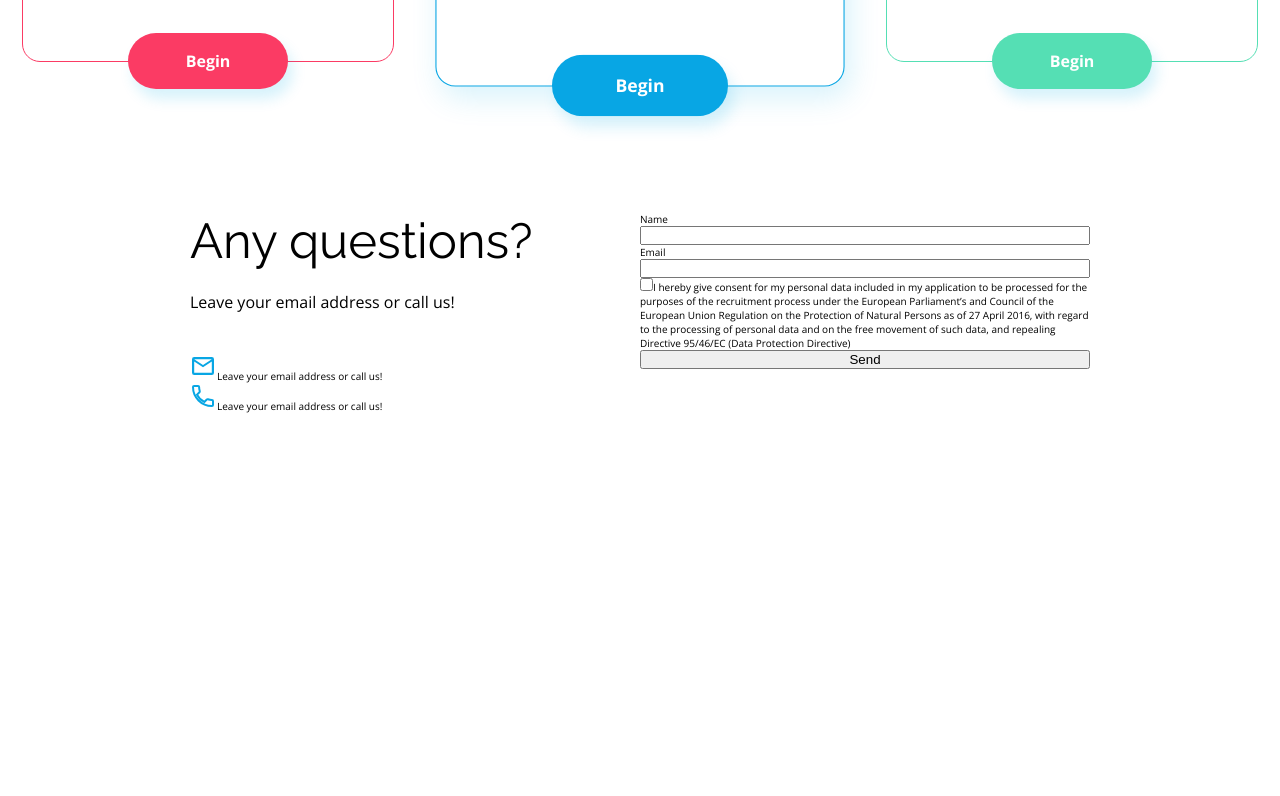
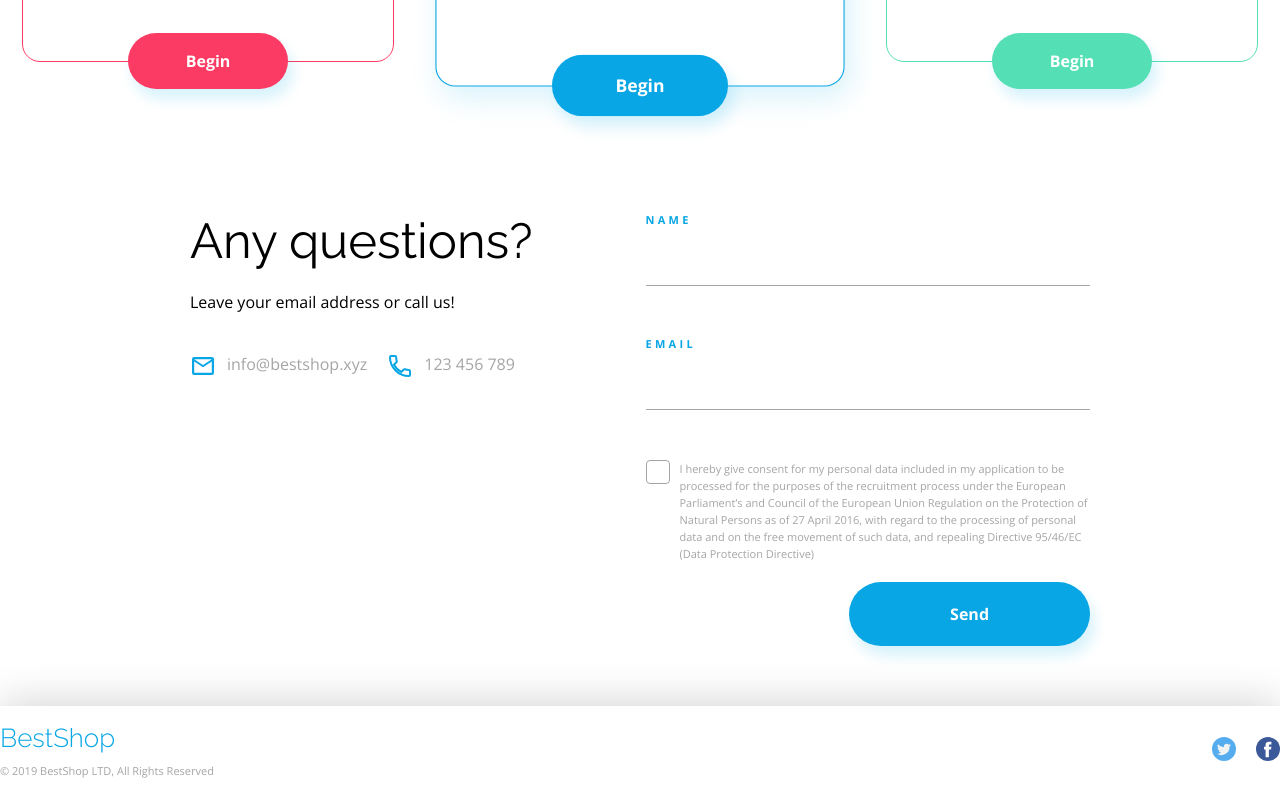
Before and after one commit to barteek-poz/BestShop_CL, a plain HTML site: page index.html in a window 1280 px wide. Shown: the part 3333-4129 px from the top of the page. Before the commit the page ends 3746 px from the top, so only its background shows below. Drawn offline with nearby package versions, Linux system fonts and the light colour scheme.

Commit message:
finished deskop version

```diff
--- a/index.html
+++ b/index.html
@@ -17,16 +17,16 @@
       <header class="header">
         <nav class="header-nav">
           <div class="nav-content container">
-            <a href="#" class="nav-logo">BestShop</a>
+            <a href="#" class="nav-logo logo">BestShop</a>
             <ul class="nav-menu">
               <li>
-                <a class="nav-menu-link" href="#about">Why us</a>
+                <a class="nav-menu-link" href="#stats">Why us</a>
               </li>
               <li>
                 <a class="nav-menu-link" href="#benefits">Benefits</a>
               </li>
               <li>
-                <a class="nav-menu-link" href="#prices">Prices</a>
+                <a class="nav-menu-link" href="#pricing">Prices</a>
               </li>
               <li>
                 <a class="nav-menu-link" href="#contact">Contact</a>
@@ -47,7 +47,7 @@
         <img class="hero-img" src="./assets/Background.png" alt="opening-img" />
       </section>
       <!-- STATISTICS -->
-      <section class="stats container">
+      <section class="stats container" id="stats">
         <h2 class="stats-header">The most popular sales platform in country</h2>
         <div class="stats-columns">
           <div class="stats-info">
@@ -68,7 +68,7 @@
         </div>
       </section>
       <!-- BENEFITS -->
-      <section class="benefits">
+      <section class="benefits" id="benefits">
         <div class="benefits-content container">
           <div class="benefit benefit--1">
             <div class="benefit-text">
@@ -113,7 +113,7 @@
         </div>
       </section>
       <!-- PRICING -->
-      <section class="pricing">
+      <section class="pricing" id="pricing">
         <h2 class="pricing-header">Pricing</h2>
         <div class="pricing-columns container">
           <div class="price-box price-box--1">
@@ -199,19 +199,22 @@
         </div>
       </section>
       <!-- CONTACT -->
-      <section class="contact container">
+      <section class="contact container" id="contact">
         <div class="contact-box">
           <div class="contact-info">
             <h2 class="contact-header">Any questions?</h2>
-            <p class="contact-paragraph">Leave your email address or call us!</p>
+            <p class="contact-paragraph">
+              Leave your email address or call us!
+            </p>
             <div class="contact-info-icons">
               <p>
-                <img src="./assets/Mail Icon.svg" alt="mail-icon" />Leave your
-                email address or call us!
+                <img
+                  src="./assets/Mail Icon.svg"
+                  alt="mail-icon" />info@bestshop.xyz
               </p>
               <p>
-                <img src="./assets/Phone Icon.svg" alt="phone-icon" />Leave your
-                email address or call us!
+                <img src="./assets/Phone Icon.svg" alt="phone-icon" />123 456
+                789
               </p>
             </div>
           </div>
@@ -220,19 +223,44 @@
             <input class="contact-input" type="text" name="name" />
             <label class="contact-label" for="email">Email</label>
             <input class="contact-input" type="email" name="email" />
-            <label for="legal-info">
-              <input type="checkbox" name="legal-info" />I hereby give consent
-              for my personal data included in my application to be processed
-              for the purposes of the recruitment process under the European
-              Parliament’s and Council of the European Union Regulation on the
-              Protection of Natural Persons as of 27 April 2016, with regard to
-              the processing of personal data and on the free movement of such
-              data, and repealing Directive 95/46/EC (Data Protection Directive)
+            <label for="legal-info" class="contact-legal">
+              <input
+                type="checkbox"
+                name="legal-info"
+                class="contact-checkbox" />
+              <p>
+                I hereby give consent for my personal data included in my
+                application to be processed for the purposes of the recruitment
+                process under the European Parliament’s and Council of the
+                European Union Regulation on the Protection of Natural Persons
+                as of 27 April 2016, with regard to the processing of personal
+                data and on the free movement of such data, and repealing
+                Directive 95/46/EC (Data Protection Directive)
+              </p>
             </label>
-            <button>Send</button>
+            <button class="btn form-btn">Send</button>
           </form>
         </div>
       </section>
+      <!-- FOOTER -->
+      <footer class="footer">
+        <div class="footer-content container">
+          <div class="footer-logo-box">
+            <a href="#" class="footer-logo logo">BestShop</a>
+            <p class="footer-logo-text">
+              © 2019 BestShop LTD, All Rights Reserved
+            </p>
+          </div>
+          <div class="media-icons">
+            <a href="#"
+              ><img src="./assets/Twitter.svg" alt="twitter-icon"
+            /></a>
+            <a href="#"
+              ><img src="./assets/Facebook.svg" alt="facebook-icon"
+            /></a>
+          </div>
+        </div>
+      </footer>
     </div>
   </body>
 </html>
--- a/style.css
+++ b/style.css
@@ -19,6 +19,8 @@
 }
 html {
   font-size: 62.5%;
+  scroll-behavior: smooth;
+
 }
 body {
   font-family: var(--font-raleway);
@@ -46,12 +48,15 @@ h2 {
   height: 7rem;
 }
 
-.nav-logo {
+.logo {
   font-family: var(--font-raleway);
   text-decoration: none;
   color: var(--color-primary);
+  font-weight: 300;
+}
+
+.nav-logo {
   font-size: 3.2rem;
-  font-weight: 300;
 }
 
 .nav-menu {
@@ -116,7 +121,7 @@ h2 {
   border: 1px solid transparent;
   border-radius: 40px;
   box-shadow: 5px 10px 14px var(--color-primary-shadow);
-  padding: 2.2rem 15.7rem;
+  padding: 2rem 15.7rem;
   transition: 0.3s;
   cursor: pointer;
 }
@@ -485,14 +490,17 @@ h2 {
   justify-content: center;
 }
 .contact-box {
+  width: 100%;
+  max-width: 90rem;
   display: flex;
   justify-content: space-between;
   align-items: flex-start;
-  max-width: 90rem;
-
+  gap: 1.1rem;
+  margin-bottom: 6rem;
 }
 .contact-info {
   width: 50%;
+  text-align: left;
 }
 .contact-header {
   font-size: 4.9rem;
@@ -507,3 +515,104 @@ h2 {
   flex-direction: column;
   width: 50%;
 }
+.contact-info-icons {
+  display: flex;
+  gap: 2rem;
+}
+.contact-info-icons p {
+  display: flex;
+  gap: 1rem;
+  font-size: 1.6rem;
+  color: var(--color-grey);
+}
+
+.contact-label {
+  font-size: 1.1rem;
+  color: var(--color-primary);
+  font-weight: 700;
+  text-transform: uppercase;
+  letter-spacing: 3.28px;
+}
+
+.contact-input {
+  border: none;
+  border-bottom: 1px solid var(--color-grey);
+  margin-bottom: 5rem;
+  margin-top: 2rem;
+  padding: 1rem 0;
+  outline: none;
+  font-size: 1.6rem;
+}
+
+.contact-checkbox {
+  flex-shrink: 0;
+  width: 24px;
+  height: 24px;
+  appearance: none;
+  border: 1px solid var(--color-grey);
+  border-radius: 4px;
+  cursor: pointer;
+}
+.contact-checkbox:checked {
+  background-image: url("./assets/Checkmark.svg");
+  background-size: 12px;
+  background-position: center;
+  background-repeat: no-repeat;
+}
+
+.contact-legal {
+  display: flex;
+  align-items: flex-start;
+  gap: 1rem;
+}
+
+.contact-legal p {
+  font-size: 1.1rem;
+  color: var(--color-grey);
+  line-height: 17px;
+}
+
+.form-btn {
+  align-self: flex-end;
+  background-color: var(--color-primary);
+  padding: 2rem 10rem;
+  margin-top: 2rem;
+}
+
+.form-btn:hover {
+  background-color: var(--color-white);
+  color: var(--color-primary);
+  border-color: var(--color-primary);
+}
+
+.footer {
+  width: 100vw;
+  height: 9rem;
+  box-shadow: 0px -5px 40px #00000029;
+}
+
+.footer-content {
+  height: 100%;
+  display: flex;
+  align-items: center;
+  justify-content: space-between;
+}
+
+.footer-logo {
+  font-family: var(--font-raleway);
+  text-decoration: none;
+  color: var(--color-primary);
+  font-size: 2.6rem;
+  font-weight: 300;
+}
+
+.footer-logo-text {
+  margin-top: 1rem;
+  font-size: 1.1rem;
+  color: var(--color-grey);
+}
+
+.media-icons {
+  display: flex;
+  gap: 2rem;
+}
```
Lines whose indentation alone changed are shown as unchanged.
